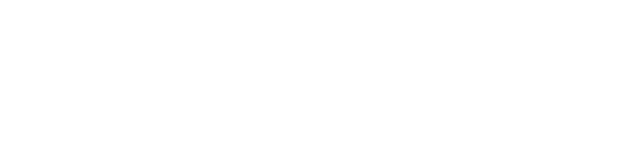
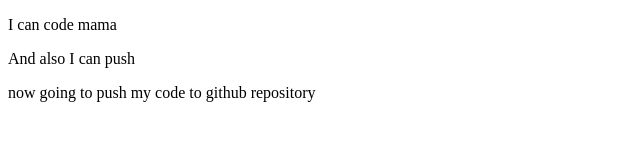
Before and after one commit to aunayem/my-rep-23, a plain HTML site: page index.html in a window 1280 px wide. Shown: the whole page, without its empty margins (0-640 px from the left). Drawn offline with Linux system fonts and the light colour scheme.

Commit message:
first-commit

```diff
--- a/index.html
+++ b/index.html
@@ -8,5 +8,9 @@
 </head>
 <body>
 
+    <p>I can code mama</p>
+    <p>And also I can push</p>
+    <p>now going to push my code to github repository</p>
+
 </body>
 </html>
```
